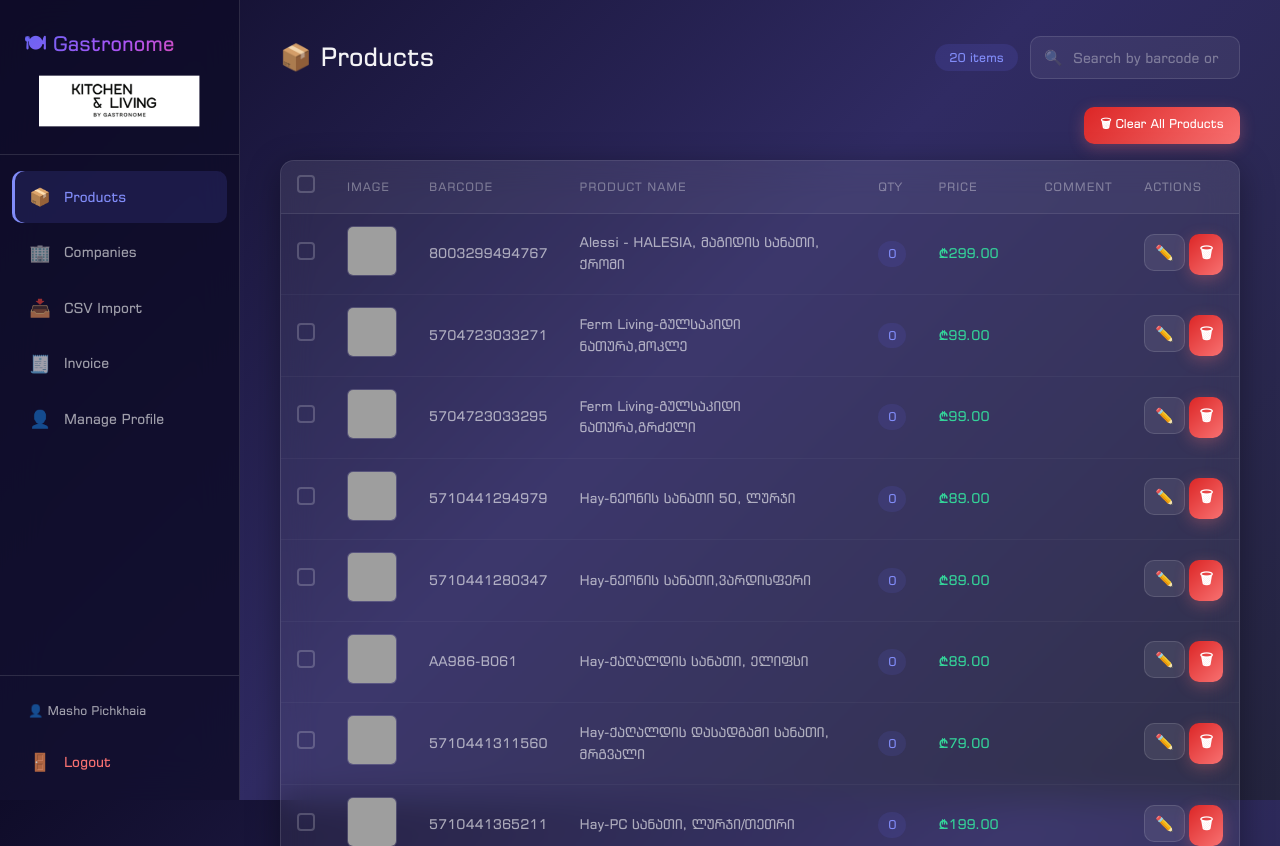
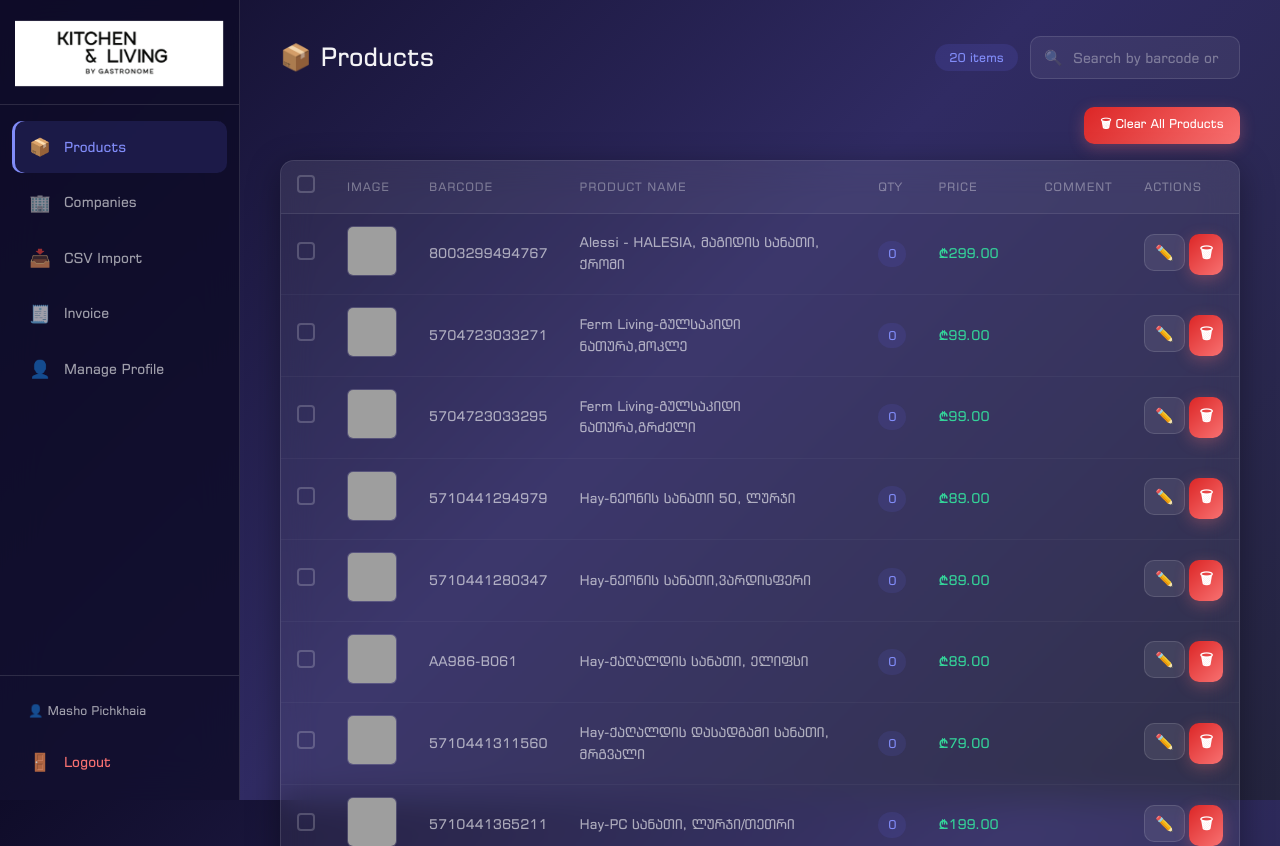
Before and after one commit to Murvanidz3/gastronome-live, a PHP site: page /index.php in a window 1280 px wide. Shown: the top 846 px of the page. Run offline with PHP 8.4, Linux system fonts and the light colour scheme; a user stored in the database is signed in; data comes from the database, SQL or seed files in the repository; grey boxes are pictures that could not be loaded.

Commit message:
Added a new feature

```diff
--- a/includes/header.php
+++ b/includes/header.php
@@ -27,12 +27,11 @@ $baseUrl = '';
 <body>
     <!-- Sidebar Navigation -->
     <nav class="sidebar" id="sidebar">
-        <div class="sidebar-header">
-            <div class="sidebar-logo">🍽 Gastronome</div>
-            <div style="text-align: center; margin-top: 15px; padding: 0 15px;">
+        <div class="sidebar-header" style="padding: 20px 15px 10px 15px; text-align: center;">
+            <a href="<?php echo $baseUrl; ?>/index.php" style="display: inline-block;">
                 <img src="<?php echo $baseUrl; ?>/img/invlogo.png" alt="Gastronome Logo"
                     style="max-width: 100%; max-height: 80px; object-fit: contain;">
-            </div>
+            </a>
         </div>
         <ul class="sidebar-nav">
             <li>
```
